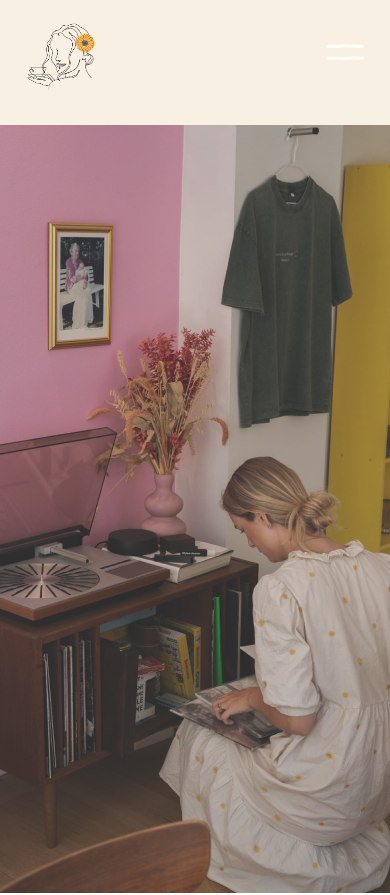
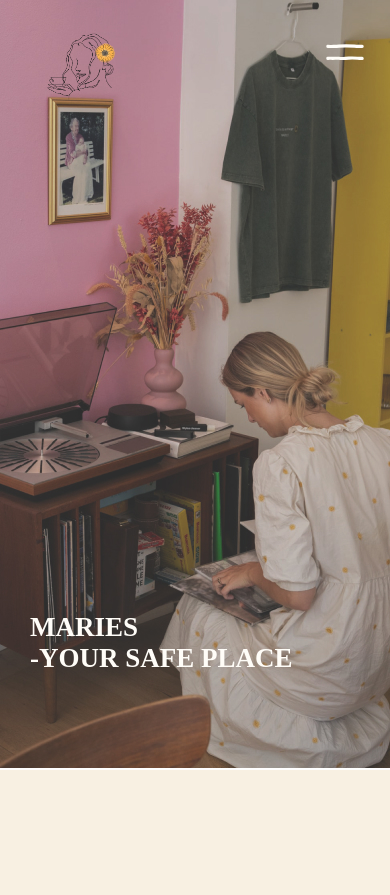
Before and after one commit to Sabrinaclausen/Maries-yoursafeplace-feature-2, a plain HTML site: page heater.html in a window 390 px wide. After the commit the page ends 844 px from the top, so only its background shows below. Drawn offline with Linux system fonts and the light colour scheme.

Commit message:
Menu færdig

```diff
--- a/header.css
+++ b/header.css
@@ -1,6 +1,44 @@
+/*header general*/
+header {
+display: flex;
+justify-content: space-between;
+align-items: center;
+padding: 10px 20px;
+position: sticky;
+top: 0;
+z-index: 1000;
+}
+
+.hero-text {
+position: absolute;
+bottom: 150px;
+left: 30px;
+z-index: 10;
+text-align: left;
+}
+
 /*mobil side*/
 @media screen and (max-width: 390px) {
+/*Header*/
+header {
+position: fixed;
+top: 0;
+left: 0;
+right: 0;
+background: transparent;
+z-index: 1000;
+}
 
+header {
+transition: background-color 0.5s ease;
+background-color: transparent;
+}
+
+header.scrolled {
+background-color: rgba(0, 0, 0, 0.25);
+}
+
+/*molib burger menu*/
 #burgericon {
 display: block;
 width: 50px;
@@ -30,8 +68,10 @@ align-items: center;
 
 #mobilnav {
 position: fixed;
+top: 0;
+left: 0;
 width: 100vw;
-height: 90vh;
+height: 91vh;
 background-color: #C3DDF2;
 padding: 40px 20px;
 box-sizing: border-box;
@@ -66,6 +106,7 @@ display: block;
 display: none;
 }
 
+/* Undermenu */
 .toggle-submenu::after {
 content: url("images/toggle.svg");
 margin-left: 5px;
@@ -82,7 +123,7 @@ display: none;
 flex-direction: column;
 align-items: center;
 padding-top: 5px;
-    }
+}
 
 .submenu a {
 padding: 10px 0;
@@ -95,6 +136,7 @@ font-size: 16px;
 display: flex;
 }
 
+/*social medie ikoner*/
 .social-icons {
 display: flex;
 display: flex;
@@ -108,7 +150,7 @@ height: 20px;
 width: auto;
 }
 
-/* Skjul laptop-menuen på mobil */
+/*Laptop menu på mobil */
 #laptopnav {
 display: none;
 }
@@ -126,14 +168,10 @@ display: block;
 
 /*desktop*/
 @media screen and (min-width: 1440px) {
-header{
-display:flex;
-justify-content:space-between;
+
+header {
+padding: 10px 50px 20px 50px;
 background-color: #F8F0E2;
-padding: 10px 50px 20px 50px;
-z-index: 100;
-position: sticky;
-top: 0;
 }
 
 #logo {
@@ -153,7 +191,7 @@ z-index: 1000;
 #laptopnav a {
 text-decoration: none;
 padding: 10px 0;
-font-size: 18px;
+font-size: 16px;
 color: #1A1A1A;
 }
 
@@ -188,12 +226,12 @@ transition: background-color 0.2s ease;
 background-color: #C8BEDF;
 }
 
+/*social medie ikoner*/
 .social-icons {
 display: none;
 }
 
-/*molib nav*/
-
+/*molib nav på laptop*/
 #burgericon {
 display: none;
 }
@@ -203,7 +241,6 @@ display: none;
 }
 
 /*hero billede*/
-
 .hero-billede {
 position: relative;
 width: 100%;
@@ -212,6 +249,10 @@ width: 100%;
 .hero-billede img {
 width: 100%;
 height: auto;
+}
+
+.hero-text {
+left: 70px;
 }
 
 .laptopbillede {
--- a/header.js
+++ b/header.js
@@ -16,3 +16,12 @@ toggles.forEach(toggle => {
         parent.classList.toggle('open');
       });
 });
+
+document.addEventListener("scroll", () => {
+    const header = document.querySelector("header");
+    if (window.scrollY > 600) {
+        header.classList.add("scrolled");
+    } else {
+        header.classList.remove("scrolled");
+    }
+});
--- a/heater.html
+++ b/heater.html
@@ -87,8 +87,11 @@
             <div>
                 <img class="mobilbillede" src="images/forside-hero-mobil.jpg" alt="Mobil billede">
             </div>
+            <div class="hero-text">
+                <h1>Maries<br>
+                -Your safe place</h1>
+            </div>
         </div>
-
 
     </main>
 
--- a/styles.css
+++ b/styles.css
@@ -20,7 +20,7 @@ box-shadow: 0 4px 10px rgba(0, 0, 0, 0.25);
 @media screen and (max-width: 390px) {
 
 h1{
-color: #1a1a1a;
+color: #FFFDF8;
 font-size: 27px;
 font-family: 'playfair display', serif;
 text-transform: uppercase;
@@ -73,7 +73,7 @@ font-size: 18px;
 @media screen and (min-width: 1440px) {
 
 h1{
-color: #1a1a1a;
+color: #FFFDF8;
 font-size: 40px;
 font-family: 'playfair display', serif;
 text-transform: uppercase;
```
Also changed, not shown: index.html (+6 -2 lines).
